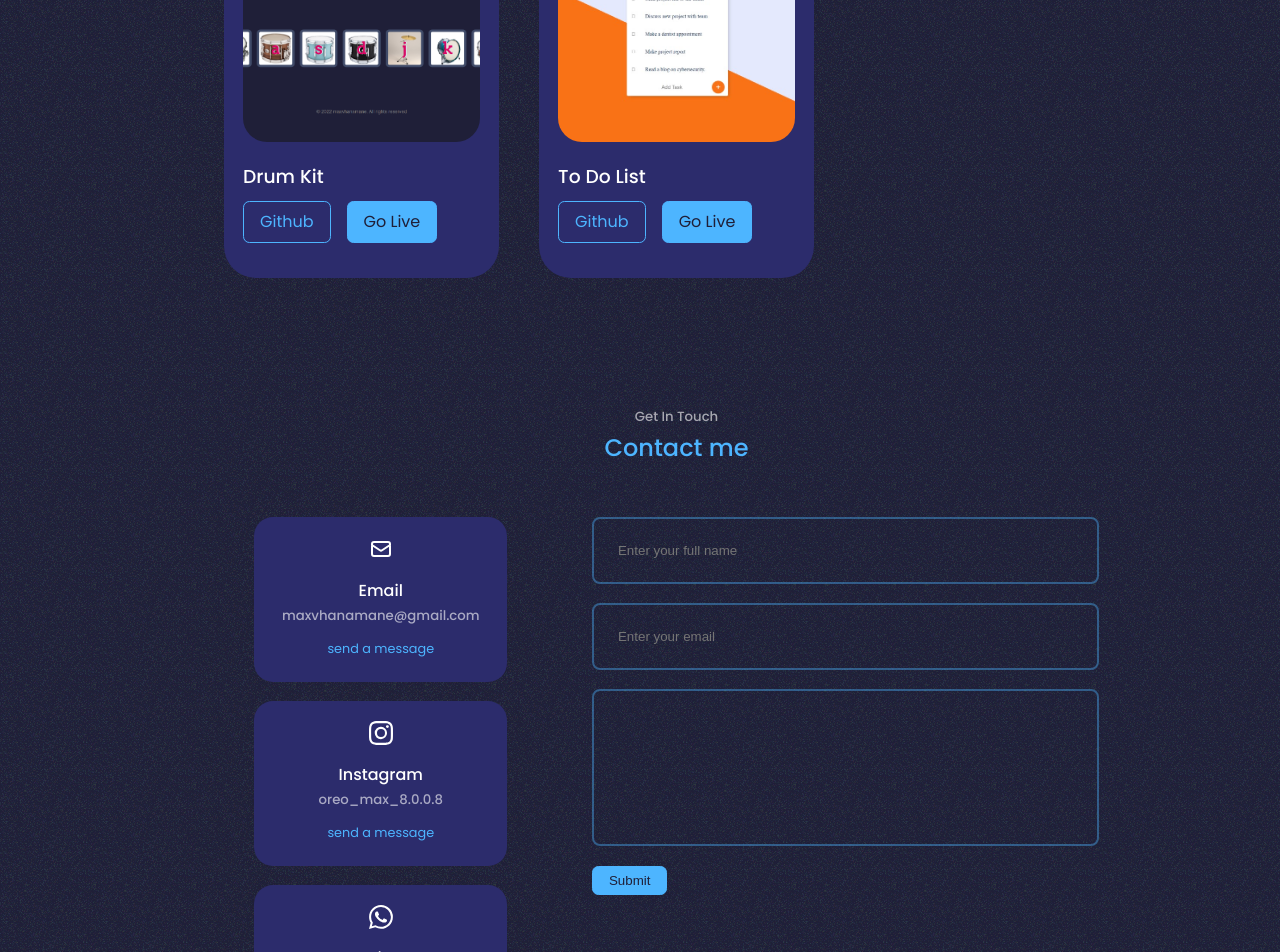
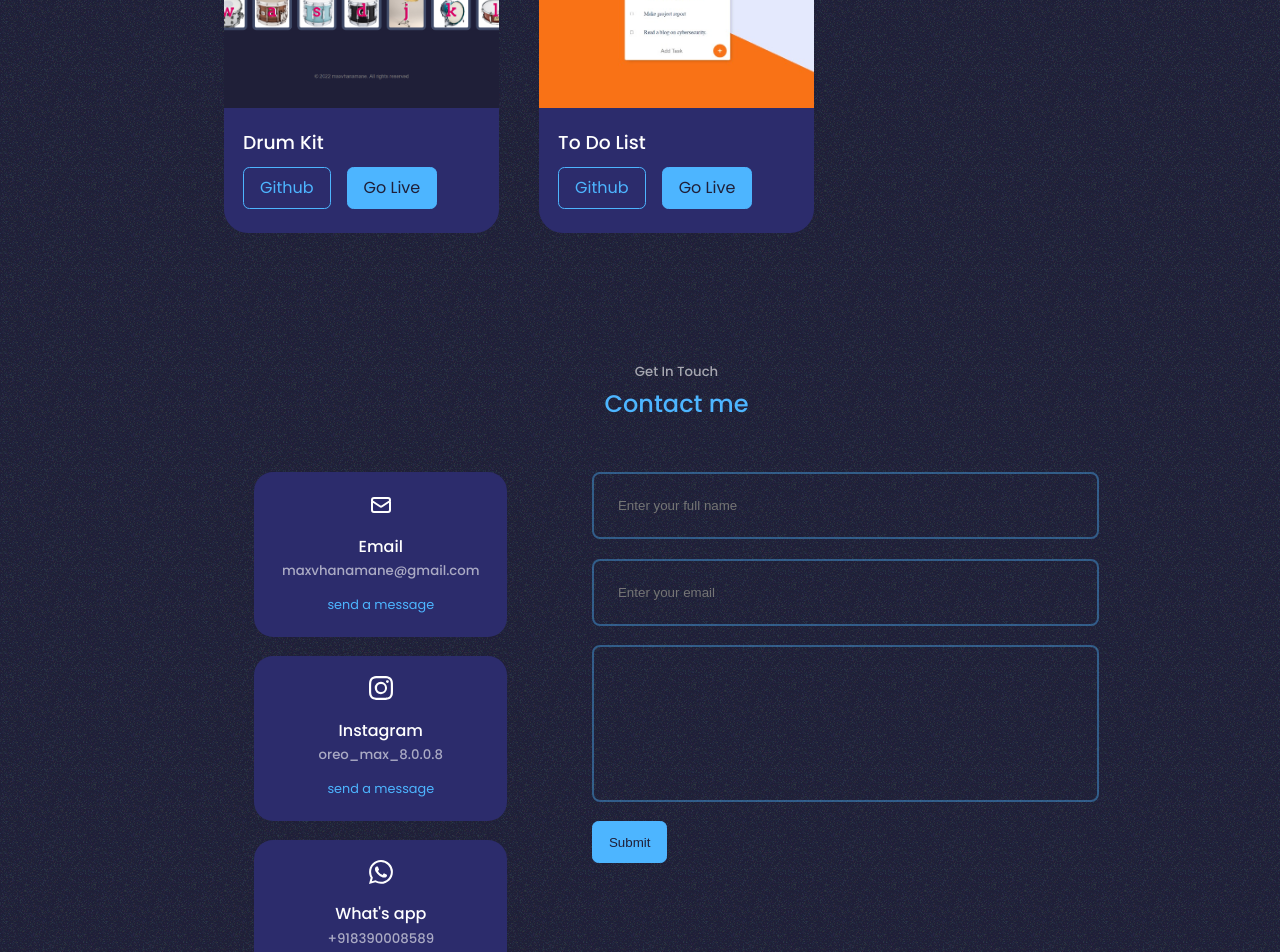
Before and after one commit to MaxVhanamane/portfolio-site-with-nextjs, a Next.js app: page / in a window 1280 px wide. Shown: the part 2580-3532 px from the top of the page. Built offline with nearby package versions, Linux system fonts and the light colour scheme.

Commit message:
changed the css of project section

```diff
--- a/components/contact/Contact.js
+++ b/components/contact/Contact.js
@@ -86,7 +86,7 @@ function Contact() {
           />
           <input className={styles.input} type="email" name="email" placeholder="Enter your email" />
           <textarea className={styles.textarea} name="message" rows="7"></textarea >
-          <button type="submit" className="btn btn_primary">
+          <button type="submit" className= {[styles.btn,styles.btn_primary,styles.contact_container].join(" ")}>
             Submit
           </button>
         </form>
--- a/styles/Contact.module.css
+++ b/styles/Contact.module.css
@@ -57,11 +57,36 @@
     color: var(--color-white);
   }
 
+  .btn {
+    width: max-content;
+    display: inline-block;
+    color: var(--color-primary);
+    padding: 0.8rem 1rem;
+    border-radius: 0.4rem;
+    cursor: pointer;
+    border: 1px solid var(--color-primary);
+  }
+
+  .btn:hover {
+    background: var(--color-white);
+    color: var(--color-bg);
+    border-color: transparent;
+  }
+
+  .btn_primary {
+    background: var(--color-primary);
+    color: var(--color-bg);
+  }
+
   /* Media Queries For (Medium Devices)*/
   @media only  screen and (max-width: 1024px) and (min-width: 768px) {
    .contact_container {
      grid-template-columns: 1fr;
       gap: 2rem;
+    }
+    .btn {
+      padding: 0.6rem 1rem;
+
     }
   }
 
@@ -72,4 +97,9 @@
       grid-template-columns: 1fr;
       gap: 2rem;
     }
+    .btn {
+      width: 5rem;
+      padding: 0.6rem 1rem;
+
+    }
   }
--- a/styles/Projects.module.css
+++ b/styles/Projects.module.css
@@ -5,8 +5,8 @@
   }
   .project_item {
     background: var(--color-bg-variant);
-    padding: 1.2rem;
-    border-radius: 2rem;
+    /* padding: 1.2rem; */
+    border-radius: 1.5rem;
     border: 1px solid var(--border-color);
     transition: var(--transition);
   }
@@ -24,10 +24,10 @@
 
   }
   .project_item:hover .blur{
-    filter: blur(5px);
+    filter: blur(20px);
   }
   .project_item_image {
-    border-radius: 1.5rem;
+    border-radius: 1.5rem 1.5rem 0 0;
     overflow: hidden;
 
     position: relative;
@@ -35,7 +35,7 @@
   .ima{
     display: block;
     min-width: 100%;
-    height: 12rem;
+    height: 12.5rem;
     object-position: center;
     position: relative;
 object-fit: cover;
@@ -88,7 +88,7 @@ object-fit: cover;
 
 
   .project_item h3 {
-    margin: 1.2rem 0 0.5rem;
+    margin: 1.2rem 1.2rem 0.5rem;
   }
   .tech_used{
     display: flex;
@@ -111,9 +111,10 @@ object-fit: cover;
 
   }
   .project_item_cta {
+    margin-left: 1.2rem;
+    margin-bottom: 1.5rem;
     display: flex;
     gap: 1rem;
-    margin-bottom: 1rem;
   }
 
   .video {
```
